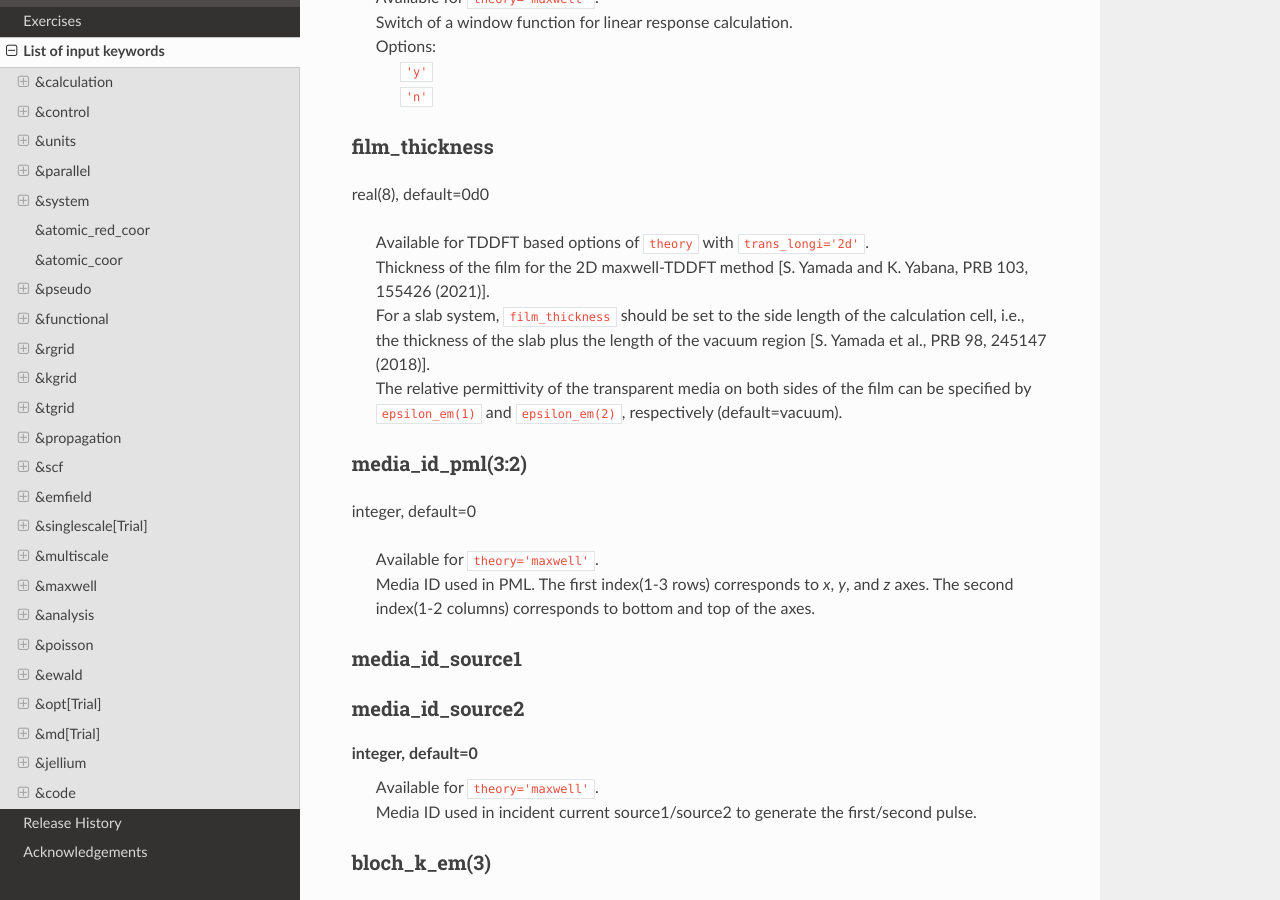
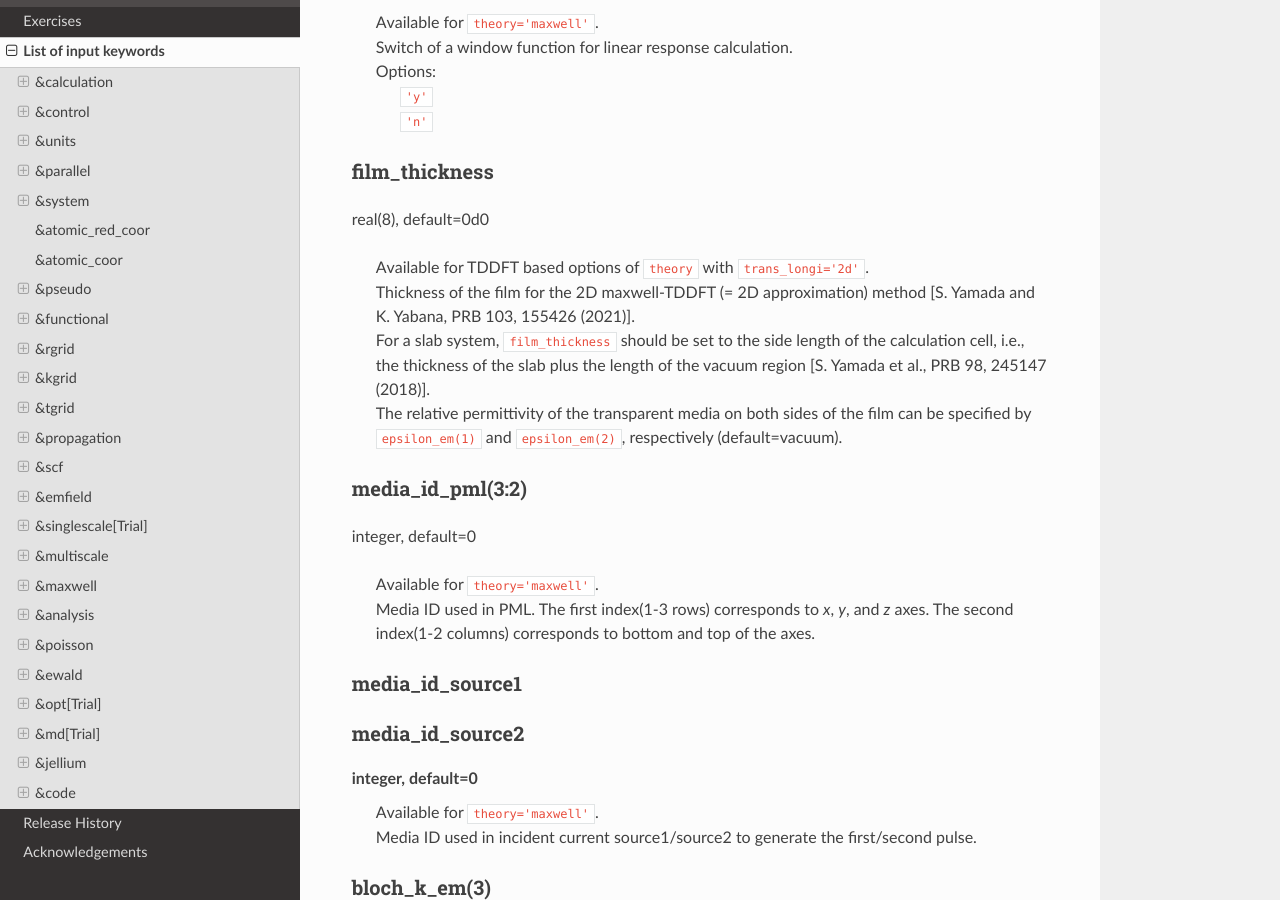
Before and after one commit to SALMON-TDDFT/SALMON-DOCS, a Sphinx documentation site: the page built from source/input_keyword_list.rst, in a window 1280 px wide and 900 px high, scrolled down 37687 px. Built offline with Sphinx 7.4.7 and the Read the Docs theme 2.0.0, drawn with Linux system fonts in a browser that asks for light colours; formulas are drawn with MathJax 3; some of the changed text lies outside the part shown.

Commit message:
Update input_keyword_list.rst

```diff
--- a/source/input_keyword_list.rst
+++ b/source/input_keyword_list.rst
@@ -1183,7 +1183,7 @@
    | Options:
    |   ``'tr'`` / Transverse
    |   ``'lo'`` / longitudinal
-   |   ``'2d'`` / 2D maxwell-TDDFT method (for more details, see ``film_thickness`` of &maxwell)
+   |   ``'2d'`` / 2D maxwell-TDDFT (= 2D approximation) method (for more details, see ``film_thickness`` of &maxwell)
 
 .. _ae_shape1:
 
@@ -1923,7 +1923,7 @@
 real(8), default=0d0
 
    | Available for TDDFT based options of ``theory`` with ``trans_longi='2d'``.
-   | Thickness of the film for the 2D maxwell-TDDFT method [S. Yamada and K. Yabana, PRB 103, 155426 (2021)].
+   | Thickness of the film for the 2D maxwell-TDDFT (= 2D approximation) method [S. Yamada and K. Yabana, PRB 103, 155426 (2021)].
    | For a slab system, ``film_thickness`` should be set to the side length of the calculation cell, i.e., the thickness of the slab plus the length of the vacuum region [S. Yamada et al., PRB 98, 245147 (2018)].
    | The relative permittivity of the transparent media on both sides of the film can be specified by ``epsilon_em(1)`` and ``epsilon_em(2)``, respectively (default=vacuum).
 
```
